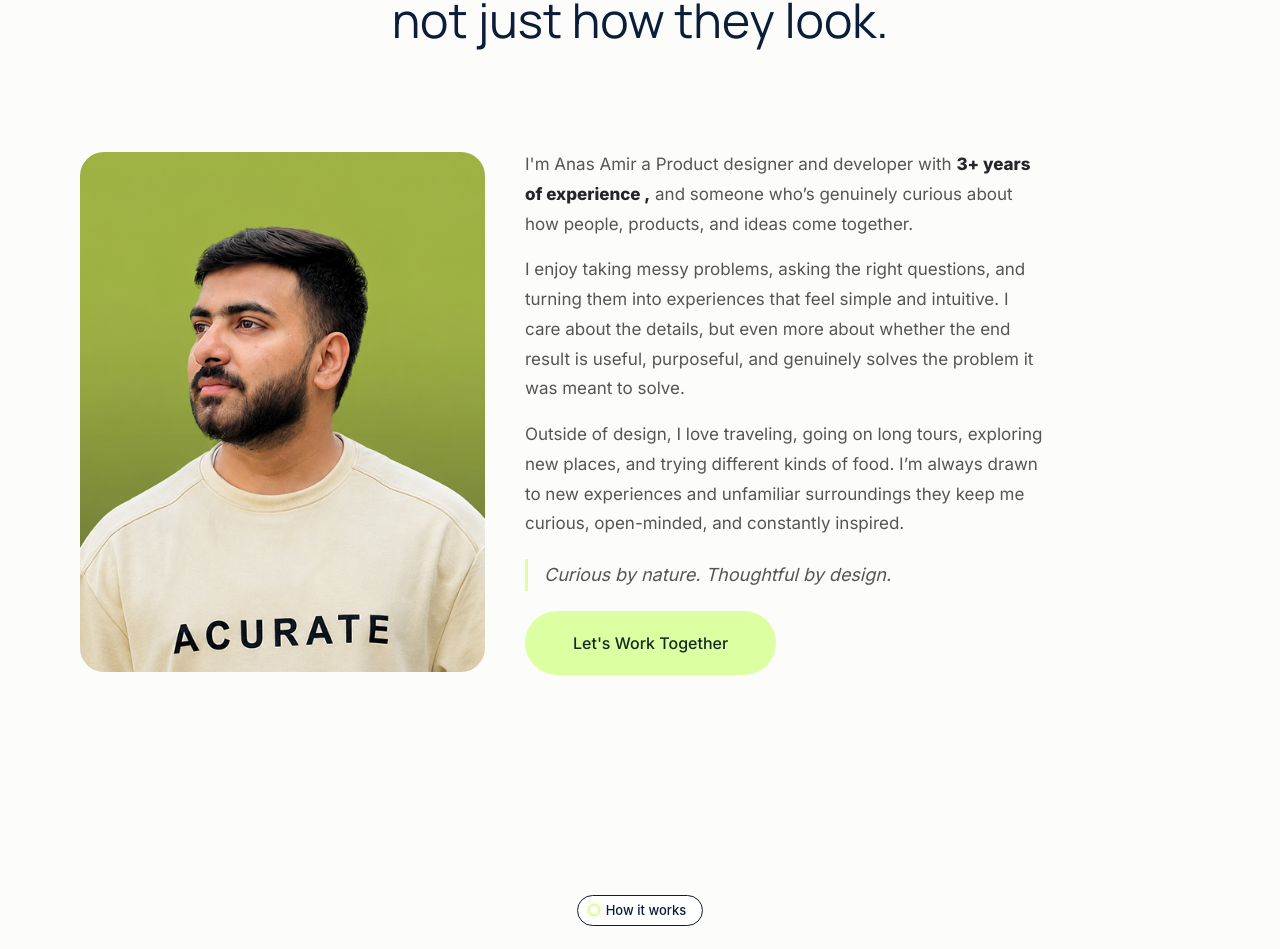
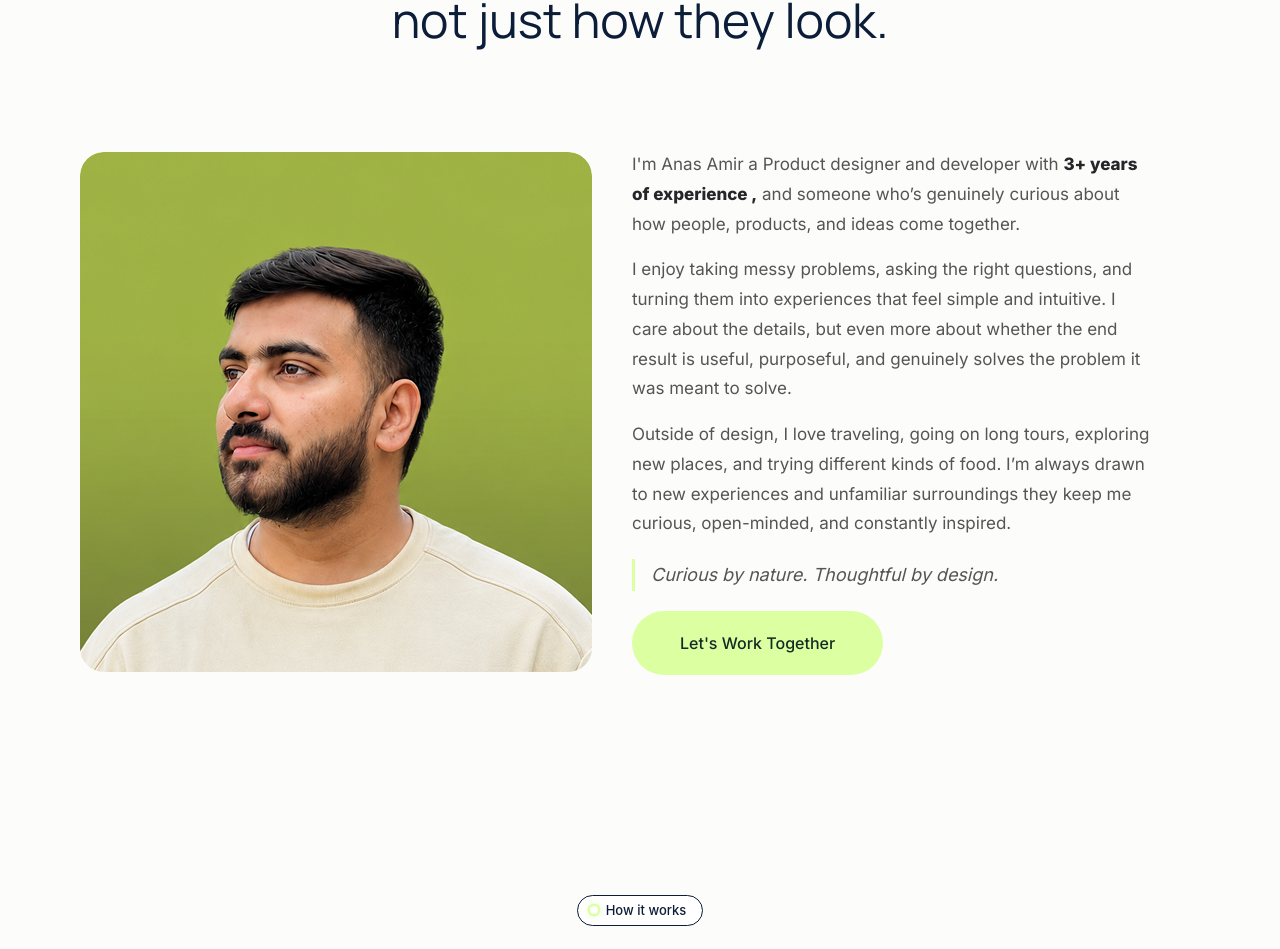
Before and after one commit to Anssamir/portfolio, a Next.js app in the folder My Portfolio/: page / in a window 1280 px wide. Shown: the part 2838-3787 px from the top of the page. Built offline with nearby package versions, Linux system fonts and the light colour scheme; a web font is replaced by a local one.

Commit message:
Restore fixed 512px about preview photo on desktop

```diff
--- a/My Portfolio/app/globals.css
+++ b/My Portfolio/app/globals.css
@@ -690,8 +690,7 @@ html.hover-active .custom-cursor {
 
 .about-preview-photo {
   position: relative;
-  width: 100%;
-  max-width: 512px;
+  width: 512px;
   height: 520px;
   overflow: hidden;
   justify-self: center;
```
